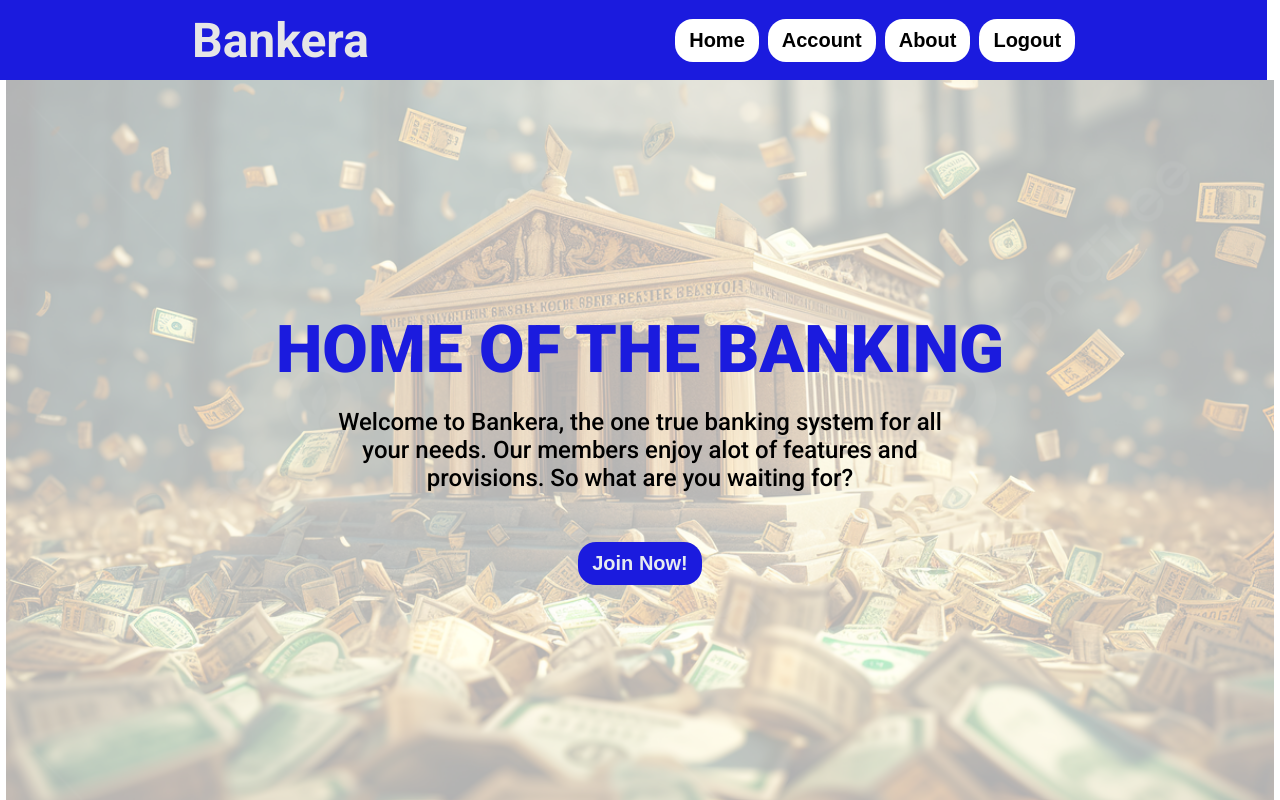
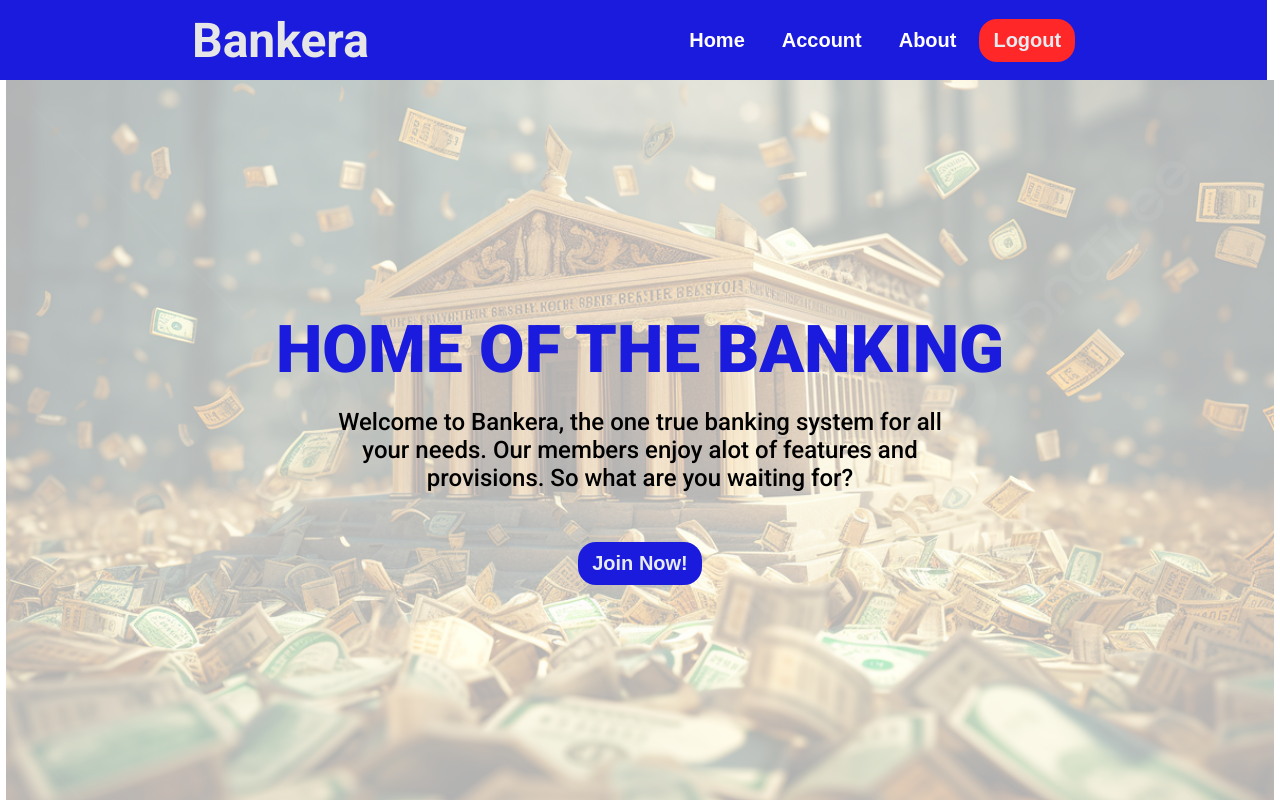
Before and after one commit to hassankhalil33/bankera-frontend, a React (Create React App) app: page / in a window 1280 px wide. Shown: the top 800 px of the page. Built offline with nearby package versions, Linux system fonts and the light colour scheme.

Commit message:
Updated Buttons in NavBar

```diff
--- a/src/App.css
+++ b/src/App.css
@@ -84,6 +84,11 @@ body {
 .btn-white {
   background-color: white;
   color: black;
+}
+
+.btn-navbar {
+  background-color: rgb(27, 27, 222);
+  color: white;
 }
 
 .btn-small {
--- a/src/components/NavBar.jsx
+++ b/src/components/NavBar.jsx
@@ -29,31 +29,31 @@ const NavBar = () => {
     <div className="nav-bar">
       <h1>Bankera</h1>
       <div className="btn-div">
-        <Button onPress={handleHomeButton} size="large" color="white">
+        <Button onPress={handleHomeButton} size="large" color="navbar">
           Home
         </Button>
         {
           isAuth ?
             <>
-              < Button onPress={handleAccountButton} size="large" color="white">
+              < Button onPress={handleAccountButton} size="large" color="navbar">
                 Account
               </Button>
-              <Button onPress={handleAboutButton} size="large" color="white">
+              <Button onPress={handleAboutButton} size="large" color="navbar">
                 About
               </Button>
-              <Button onPress={handleLogoutButton} size="large" color="white">
+              <Button onPress={handleLogoutButton} size="large" color="red">
                 Logout
               </Button>
             </>
             :
             <>
-              <Button onPress={handleLoginButton} size="large" color="white">
+              <Button onPress={handleLoginButton} size="large" color="navbar">
                 Login
               </Button>
-              <Button onPress={handleRegisterButton} size="large" color="white">
+              <Button onPress={handleRegisterButton} size="large" color="navbar">
                 Register
               </Button>
-              <Button onPress={handleAboutButton} size="large" color="white">
+              <Button onPress={handleAboutButton} size="large" color="navbar">
                 About
               </Button>
             </>
```
